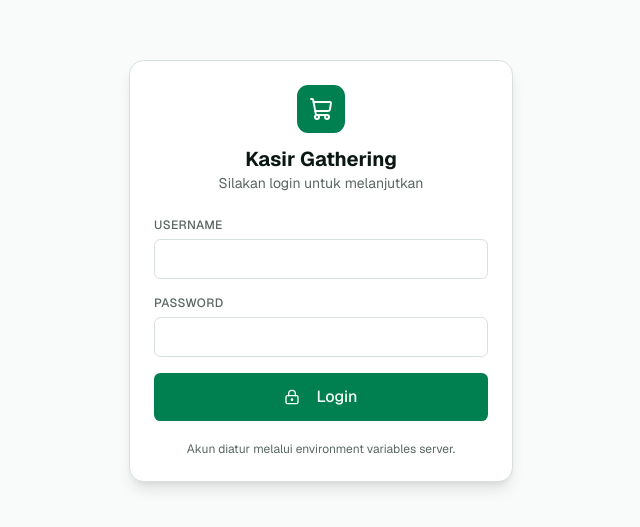
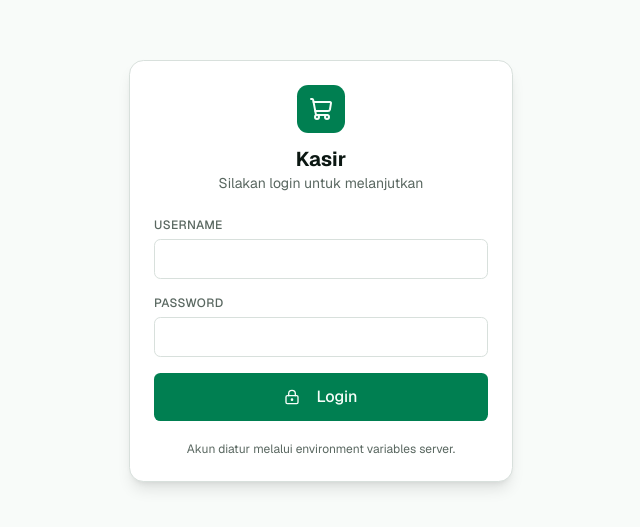
Before and after one commit to super-droid-max/event-cashier-system, a Next.js app: page /login in a window 1280 px wide. Shown: the part 129-656 px from the top of the page, without its empty margins (319-959 px from the left). Built offline with nearby package versions, Linux system fonts and the light colour scheme.

Commit message:
page.tsx

```diff
--- a/app/login/page.tsx
+++ b/app/login/page.tsx
@@ -15,7 +15,7 @@ export default function LoginPage() {
     window.location.href = "/"
   }
   return <main className="flex min-h-dvh items-center justify-center bg-background p-4"><form onSubmit={submit} className="w-full max-w-sm rounded-2xl border border-border bg-card p-6 shadow-lg">
-    <div className="mb-6 flex flex-col items-center text-center"><div className="mb-3 flex h-12 w-12 items-center justify-center rounded-xl bg-primary text-primary-foreground"><ShoppingCart className="h-6 w-6" /></div><h1 className="text-xl font-bold">Kasir Gathering</h1><p className="text-sm text-muted-foreground">Silakan login untuk melanjutkan</p></div>
+    <div className="mb-6 flex flex-col items-center text-center"><div className="mb-3 flex h-12 w-12 items-center justify-center rounded-xl bg-primary text-primary-foreground"><ShoppingCart className="h-6 w-6" /></div><h1 className="text-xl font-bold">Kasir</h1><p className="text-sm text-muted-foreground">Silakan login untuk melanjutkan</p></div>
     <div className="space-y-4"><Field label="Username"><TextInput autoComplete="username" value={username} onChange={e=>setUsername(e.target.value)} required /></Field><Field label="Password"><TextInput type="password" autoComplete="current-password" value={password} onChange={e=>setPassword(e.target.value)} required /></Field>{error && <p className="text-sm text-destructive">{error}</p>}<Button type="submit" className="w-full" size="lg" disabled={loading}>{loading ? "Memeriksa…" : <><LockKeyhole className="mr-2 h-4 w-4" />Login</>}</Button></div>
     <p className="mt-5 text-center text-xs text-muted-foreground">Akun diatur melalui environment variables server.</p>
   </form></main>
```
